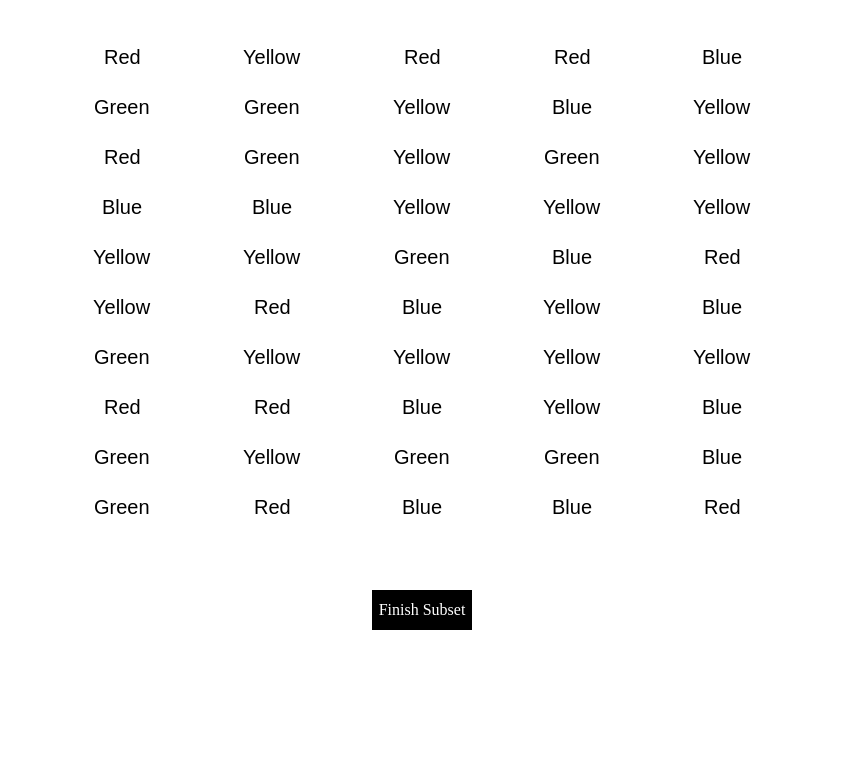
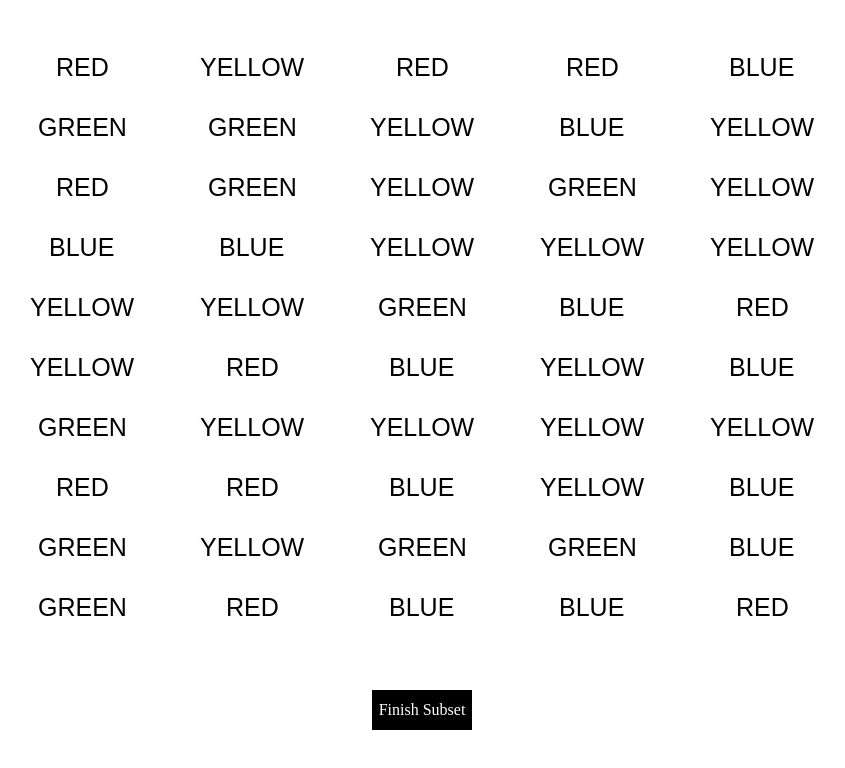
Before and after one commit to CaSh001/StroopTest, a plain HTML site: page index.html in a window 1280 px wide. Shown: the whole page, without its empty margins (218-1063 px from the left). Drawn offline with Linux system fonts and the light colour scheme; animation ran at ten frames a second.

Commit message:
changes to the text objects, bigger canvas

```diff
--- a/index.html
+++ b/index.html
@@ -21,12 +21,12 @@
   </style>
     <body>
     <div id="game">
-     <div id="btn" style = "position: absolute;top:600px;left: 50%;margin-top: -20px;margin-left: -50px;background-color: black;width:100px;height:40px;text-align:center;line-height:40px;color:white;cursor:pointer;" onclick = "changeColor()">Finish Subset</div>
+     <div id="btn" style = "position: absolute;top:700px;left: 50%;margin-top: -20px;margin-left: -50px;background-color: black;width:100px;height:40px;text-align:center;line-height:40px;color:white;cursor:pointer;" onclick = "changeColor()">Finish Subset</div>
     </div>
         <script src="js/phaser.min.js" type="text/javascript" charset="utf-8"></script>
 
         <script type="text/javascript">
-var game=new Phaser.Game(800,600,Phaser.AUTO,'game',{preload:preload,create:create,update:update});
+var game=new Phaser.Game(1024,768,Phaser.AUTO,'game',{preload:preload,create:create,update:update});
 function preload() {
       //  game.load.crossOrigin = "anonymous";
  //   game.load.image("button","assets/Button.jpg")
@@ -34,11 +34,11 @@ function preload() {
     game.scale.pageAlignVertically = true;
 }
 
-var textStyle= { font: "20px Arial", fill: "#000000", align:"center" };
-var textStyleRed= { font: "20px Arial", fill: "#FF0000", align:"center" };
-var textStyleBlue= { font: "20px Arial", fill: " #0000FF", align:"center" };
-var textStyleYellow= { font: "20px Arial", fill: "#FFa500", align:"center" };
-var textStyleGreen= { font: "20px Arial", fill: "#008000", align:"center" };
+var textStyle= { font: "25px Arial", fill: "#000000", align:"center" };
+var textStyleRed= { font: "25px Arial", fill: "#FF0000", align:"center" };
+var textStyleBlue= { font: "25px Arial", fill: " #0000FF", align:"center" };
+var textStyleYellow= { font: "25px Arial", fill: "#FFa500", align:"center" };
+var textStyleGreen= { font: "25px Arial", fill: "#008000", align:"center" };
 var failTextStyle= { font: "100px Arial", fill: "#000000", align:"center" };
 var arr = [[]];
 var content = [];
@@ -66,23 +66,22 @@ function addTimer(){
 }
 
 function changeColor(){
-
     timer = 0;
     level = level + 1;
     if(level == 1){
         for(var i = 0; i < 5; i++){
             for(var j = 0; j < 10; j++){
                 switch(content[i][j]){
-                case "Red":
+                case "RED":
                     arr[i][j].setStyle(textStyleRed);
                     break;
-                case "Blue":
+                case "BLUE":
                     arr[i][j].setStyle(textStyleBlue);
                     break;
-                case "Green":
+                case "GREEN":
                     arr[i][j].setStyle(textStyleGreen);
                     break;
-                case "Yellow":
+                case "YELLOW":
                     arr[i][j].setStyle(textStyleYellow);
                     break;
                 }
@@ -117,13 +116,13 @@ function create() {
     arr = new Array();
     game.stage.smoothed=false;
     game.stage.backgroundColor = '#ffffff';
-    var str = ['Red','Blue','Green','Yellow'];
+    var str = ['RED','BLUE','GREEN','YELLOW'];
     for(var i = 0; i < 5; i++){
         arr[i] = [];
         content[i] = [];
         for(var j = 0; j < 10; j++){
             randomNum = randomRange(0,4);
-            arr[i][j] =game.add.text(game.world.centerX + (150 * (i - 2)), j * 50 + 50, str[randomNum], textStyle);
+            arr[i][j] =game.add.text(game.world.centerX + (170 * (i - 2)), j * 60 + 60, str[randomNum], textStyle);
             arr[i][j].anchor.set(0.5, 0.5);
             content[i][j] = str[randomNum];
         }
```
